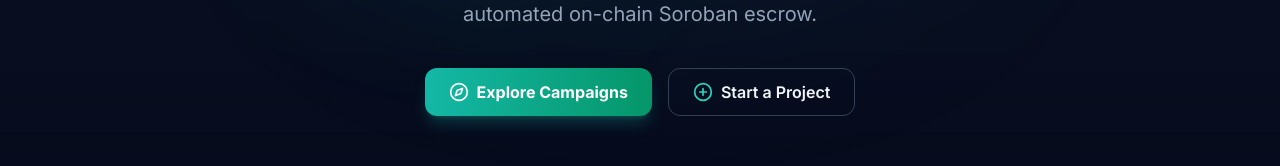
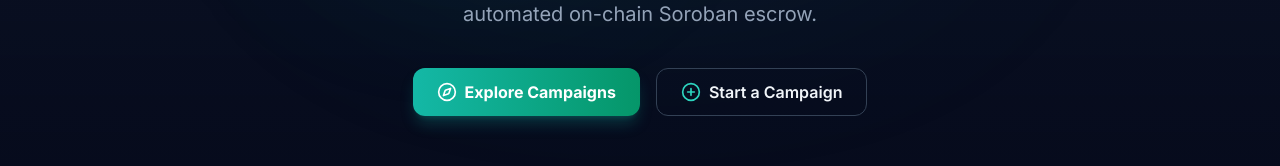
Before and after one commit to sanchayanghosh07/FundCircle, a Next.js app: page / in a window 1280 px wide. Shown: the part 507-673 px from the top of the page. Built offline with nearby package versions, Linux system fonts and the light colour scheme; no server answers; what @stellar/stellar-sdk would draw is missing.

Commit message:
fix(ui): rename 'Start a Project' to 'Start a Campaign' across platform

```diff
--- a/src/app/page.tsx
+++ b/src/app/page.tsx
@@ -66,7 +66,7 @@ export default function LandingPage() {
             <Link href="/create">
               <Button variant="outline" size="lg" className="w-full sm:w-auto font-semibold gap-2 border-slate-700 hover:bg-slate-800">
                 <PlusCircle className="h-5 w-5 text-teal-400" />
-                Start a Project
+                Start a Campaign
               </Button>
             </Link>
           </div>
--- a/src/components/layout/Footer.tsx
+++ b/src/components/layout/Footer.tsx
@@ -24,7 +24,7 @@ export function Footer() {
             <h4 className="text-xs font-semibold text-slate-200 uppercase tracking-wider mb-3">Platform</h4>
             <ul className="space-y-2 text-xs">
               <li><Link href="/campaigns" className="hover:text-teal-400 transition-colors">Explore Campaigns</Link></li>
-              <li><Link href="/create" className="hover:text-teal-400 transition-colors">Start a Project</Link></li>
+              <li><Link href="/create" className="hover:text-teal-400 transition-colors">Start a Campaign</Link></li>
               <li><Link href="/activity" className="hover:text-teal-400 transition-colors">Live Activity Feed</Link></li>
               <li><Link href="/analytics" className="hover:text-teal-400 transition-colors">Protocol Analytics</Link></li>
             </ul>
```
Also changed, not shown: 1 other file (tests, documents, lock files or other folders).
